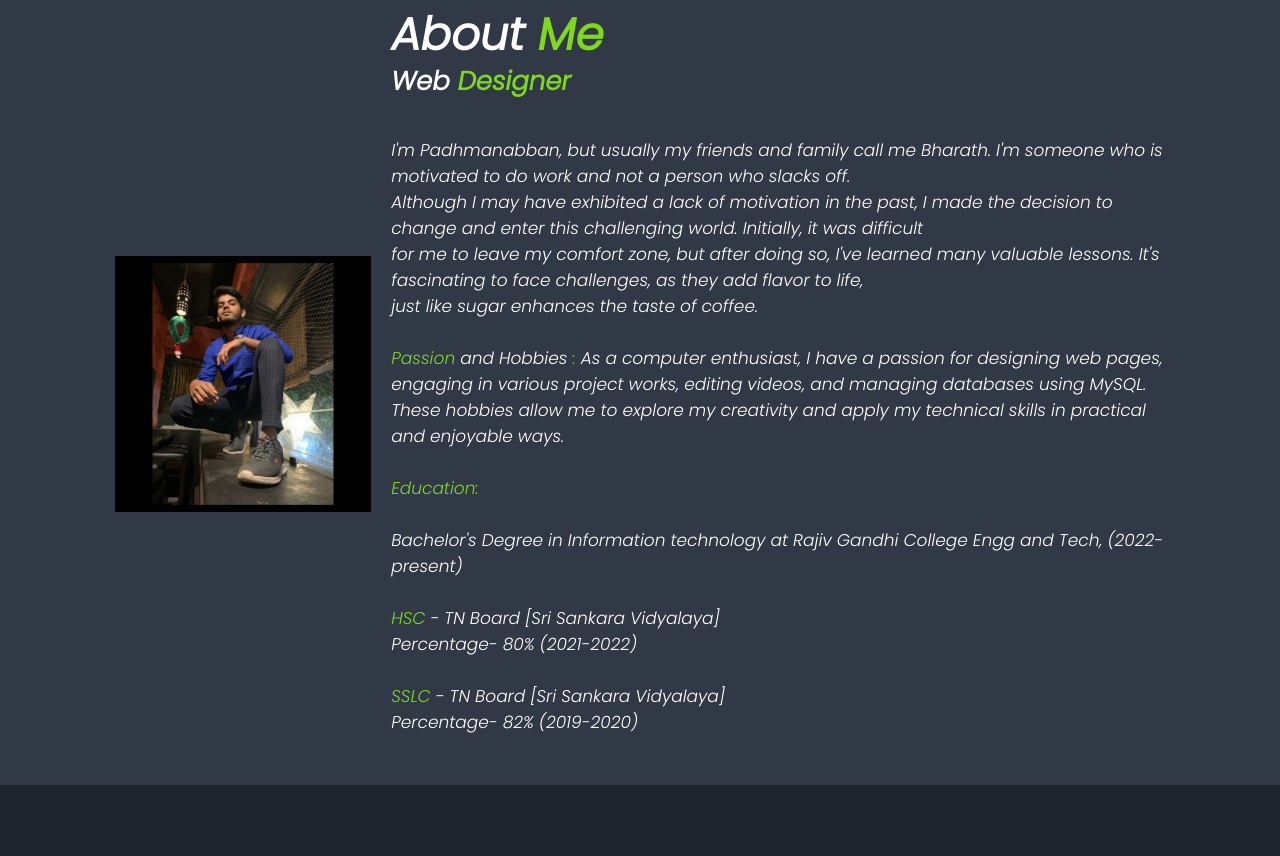
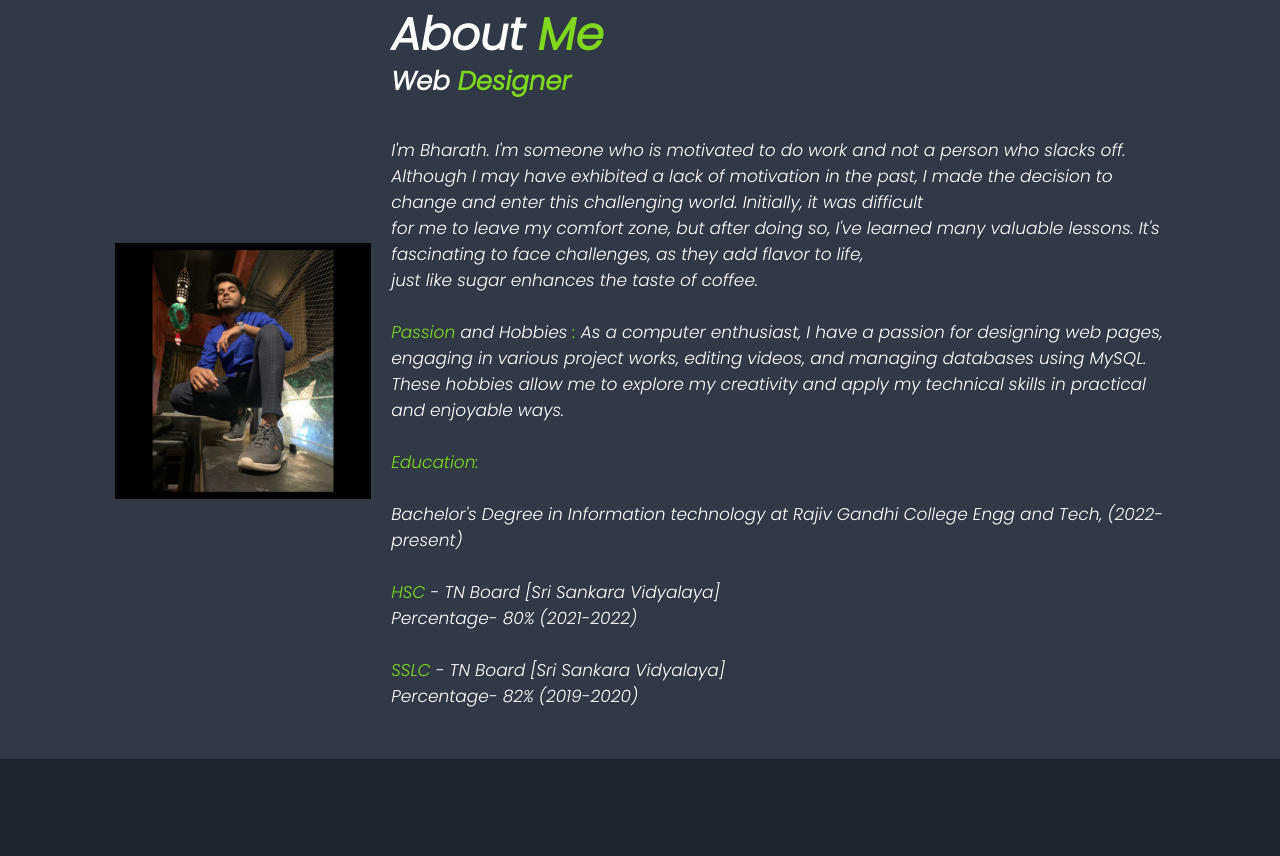
Before and after one commit to Imbharath01/Portfolio2v, a plain HTML site: page index.html in a window 1280 px wide. Shown: the part 892-1748 px from the top of the page. Drawn offline with nearby package versions, Linux system fonts and the light colour scheme; a web font is replaced by a local one.

Commit message:
Update index.html

```diff
--- a/index.html
+++ b/index.html
@@ -68,7 +68,7 @@
             <h2 class="heading">About <span>Me</span></h2>
             <h3 class="about-me">Web <span>Designer</span></h3><br>
            <p style="font-size: 1.7em;" class="about-me">
-            I'm Padhmanabban, but usually my friends and family call me Bharath. I'm someone who is motivated to do work and not a person who slacks off. <br>
+            I'm Bharath. I'm someone who is motivated to do work and not a person who slacks off. <br>
             Although I may have exhibited a lack of motivation in the past, I made the decision to change and enter this challenging world. Initially,
             it was difficult <br> for me to leave my comfort zone, but after doing so, I've learned many valuable lessons.
             It's fascinating to face challenges, as they add flavor to life, <br> just like sugar enhances the taste of coffee. <br>
```
